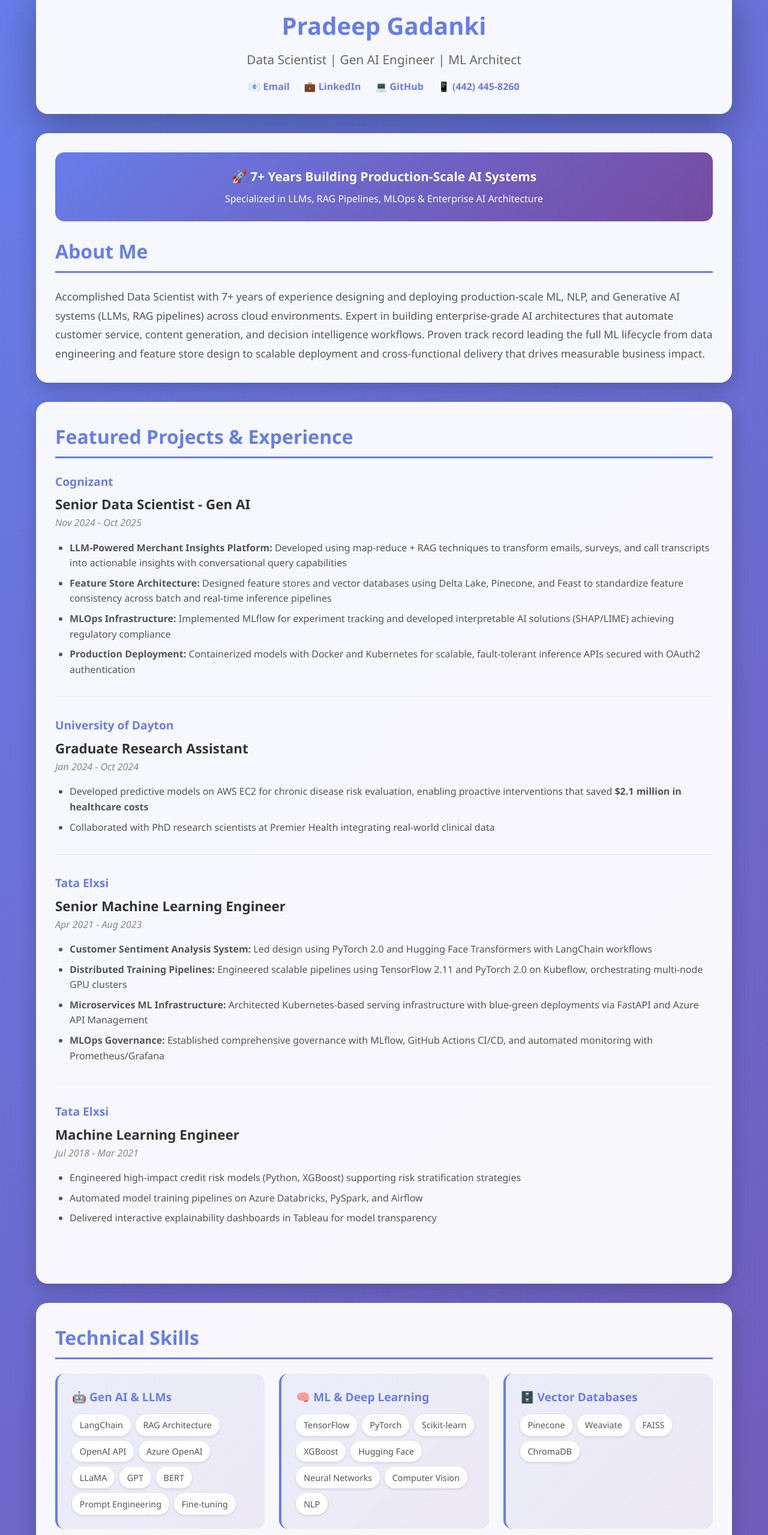
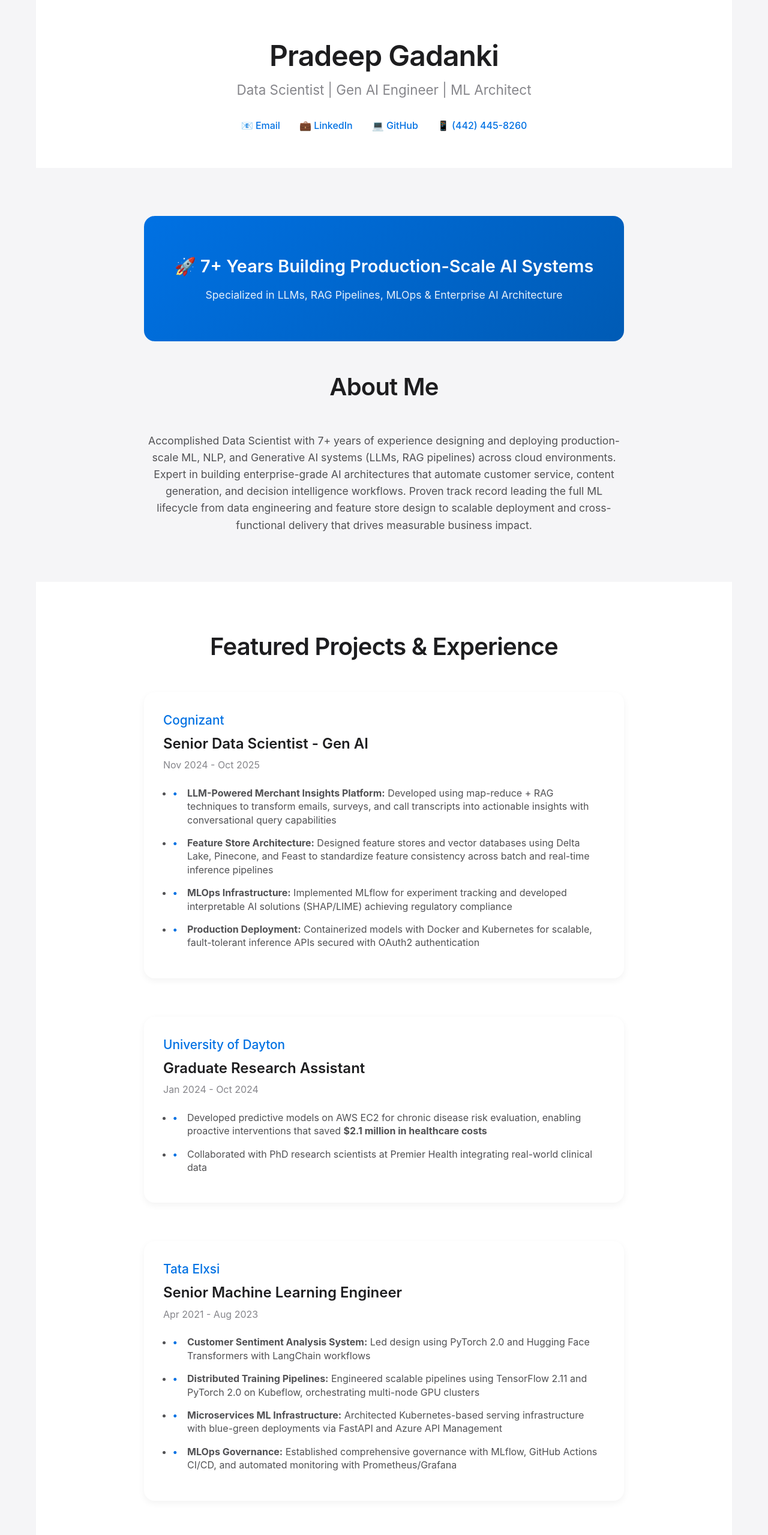
Before and after one commit to PradeepGadanki/.io, a plain HTML site: page index.html in a window 1280 px wide. Shown: the part 41-2600 px from the top of the page at 60% size. Drawn offline with Linux system fonts and the light colour scheme.

Commit message:
Refactor CSS styles for layout and design improvements
Updated styles for improved layout and readability, including changes to font family, colors, padding, and hover effects. Enhanced sections for better visual appeal and user experience.

```diff
--- a/index.html
+++ b/index.html
@@ -10,208 +10,236 @@
             padding: 0;
             box-sizing: border-box;
         }
-
         body {
-            font-family: 'Segoe UI', Tahoma, Geneva, Verdana, sans-serif;
-            line-height: 1.6;
-            color: #333;
-            background: linear-gradient(135deg, #667eea 0%, #764ba2 100%);
+            font-family: -apple-system, BlinkMacSystemFont, 'Segoe UI', Roboto, Helvetica, Arial, sans-serif;
+            line-height: 1.4;
+            color: #1d1d1f;
+            background-color: #f5f5f7;
+            overflow-x: hidden;
         }
-
         .container {
             max-width: 1200px;
             margin: 0 auto;
-            padding: 20px;
+            padding: 0 20px;
         }
-
         header {
-            background: rgba(255, 255, 255, 0.95);
-            backdrop-filter: blur(10px);
-            padding: 2rem;
-            border-radius: 20px;
+            text-align: center;
+            padding: 100px 0 60px;
+            background-color: #fff;
+        }
+        h1 {
+            font-size: 3rem;
+            font-weight: 600;
+            letter-spacing: -0.02em;
+            margin-bottom: 0.5rem;
+            color: #1d1d1f;
+        }
+        .subtitle {
+            font-size: 1.4rem;
+            color: #86868b;
             margin-bottom: 2rem;
-            box-shadow: 0 20px 60px rgba(0, 0, 0, 0.3);
-            text-align: center;
+            font-weight: 400;
         }
-
-        h1 {
-            color: #667eea;
-            font-size: 2.5rem;
-            margin-bottom: 0.5rem;
-        }
-
-        .subtitle {
-            color: #666;
-            font-size: 1.3rem;
-            margin-bottom: 1rem;
-        }
-
         .contact-links {
             display: flex;
             justify-content: center;
-            gap: 1.5rem;
-            margin-top: 1rem;
+            gap: 2rem;
+            margin-top: 2rem;
             flex-wrap: wrap;
         }
-
         .contact-links a {
-            color: #667eea;
+            color: #0071e3;
             text-decoration: none;
+            font-weight: 500;
+            font-size: 1rem;
+            transition: color 0.2s ease;
+        }
+        .contact-links a:hover {
+            color: #005bb5;
+        }
+        section {
+            padding: 80px 0;
+            background-color: #fff;
+        }
+        section:nth-child(even) {
+            background-color: #f5f5f7;
+        }
+        h2 {
+            font-size: 2.5rem;
             font-weight: 600;
-            transition: color 0.3s;
+            text-align: center;
+            margin-bottom: 3rem;
+            letter-spacing: -0.02em;
+            color: #1d1d1f;
         }
-
-        .contact-links a:hover {
-            color: #764ba2;
-        }
-
-        section {
-            background: rgba(255, 255, 255, 0.95);
-            backdrop-filter: blur(10px);
-            margin-bottom: 2rem;
-            padding: 2rem;
-            border-radius: 20px;
-            box-shadow: 0 10px 30px rgba(0, 0, 0, 0.2);
-        }
-
-        h2 {
-            color: #667eea;
-            margin-bottom: 1.5rem;
-            font-size: 2rem;
-            border-bottom: 3px solid #667eea;
-            padding-bottom: 0.5rem;
-        }
-
         .summary {
             font-size: 1.1rem;
-            line-height: 1.8;
-            color: #555;
+            line-height: 1.6;
+            color: #515154;
+            max-width: 800px;
+            margin: 0 auto;
+            text-align: center;
         }
-
+        .highlight {
+            background: linear-gradient(135deg, #0071e3 0%, #005bb5 100%);
+            color: #fff;
+            padding: 4rem 2rem;
+            border-radius: 18px;
+            margin: 0 auto 3rem;
+            max-width: 800px;
+            text-align: center;
+        }
+        .highlight h3 {
+            font-size: 1.8rem;
+            margin-bottom: 1rem;
+            font-weight: 600;
+        }
+        .highlight p {
+            font-size: 1.1rem;
+            opacity: 0.9;
+        }
         .experience-item, .education-item {
-            margin-bottom: 2rem;
-            padding-bottom: 1.5rem;
-            border-bottom: 1px solid #eee;
+            max-width: 800px;
+            margin: 0 auto 4rem;
+            padding: 2rem;
+            background: #fff;
+            border-radius: 18px;
+            box-shadow: 0 4px 12px rgba(0, 0, 0, 0.05);
+            transition: transform 0.2s ease, box-shadow 0.2s ease;
         }
-
+        .experience-item:hover, .education-item:hover {
+            transform: translateY(-2px);
+            box-shadow: 0 8px 25px rgba(0, 0, 0, 0.1);
+        }
         .experience-item:last-child, .education-item:last-child {
-            border-bottom: none;
+            margin-bottom: 0;
         }
-
         .job-title {
-            font-size: 1.4rem;
-            color: #333;
-            font-weight: 700;
+            font-size: 1.5rem;
+            color: #1d1d1f;
+            font-weight: 600;
+            margin-bottom: 0.5rem;
         }
-
         .company {
-            color: #667eea;
-            font-size: 1.2rem;
-            font-weight: 600;
-            margin-bottom: 0.3rem;
+            color: #0071e3;
+            font-size: 1.3rem;
+            font-weight: 500;
+            margin-bottom: 0.5rem;
         }
-
         .duration {
-            color: #888;
-            font-style: italic;
+            color: #86868b;
+            font-size: 1rem;
+            margin-bottom: 1.5rem;
+            font-weight: 400;
+        }
+        .experience-item ul, .education-item ul {
+            margin-left: 1rem;
+            margin-top: 1rem;
+        }
+        .experience-item li, .education-item li {
             margin-bottom: 1rem;
+            color: #515154;
+            font-size: 1rem;
+            position: relative;
+            padding-left: 1.5rem;
         }
-
-        .experience-item ul, .education-item ul {
-            margin-left: 1.5rem;
-            margin-top: 0.5rem;
+        .experience-item li::before, .education-item li::before {
+            content: "•";
+            position: absolute;
+            left: 0;
+            color: #0071e3;
+            font-weight: bold;
         }
-
-        .experience-item li {
-            margin-bottom: 0.5rem;
-            color: #555;
-        }
-
         .skills-grid {
             display: grid;
-            grid-template-columns: repeat(auto-fit, minmax(300px, 1fr));
-            gap: 1.5rem;
+            grid-template-columns: repeat(auto-fit, minmax(250px, 1fr));
+            gap: 2rem;
+            max-width: 1000px;
+            margin: 0 auto;
         }
-
         .skill-category {
-            background: linear-gradient(135deg, #667eea15, #764ba215);
-            padding: 1.5rem;
-            border-radius: 15px;
-            border-left: 4px solid #667eea;
+            background: #fff;
+            padding: 2rem;
+            border-radius: 18px;
+            box-shadow: 0 4px 12px rgba(0, 0, 0, 0.05);
+            text-align: center;
+            transition: transform 0.2s ease;
         }
-
+        .skill-category:hover {
+            transform: translateY(-2px);
+        }
         .skill-category h3 {
-            color: #667eea;
-            margin-bottom: 0.8rem;
-            font-size: 1.2rem;
+            color: #1d1d1f;
+            margin-bottom: 1.5rem;
+            font-size: 1.3rem;
+            font-weight: 600;
         }
-
         .skill-tags {
             display: flex;
             flex-wrap: wrap;
-            gap: 0.5rem;
+            justify-content: center;
+            gap: 0.75rem;
         }
-
         .skill-tag {
-            background: white;
-            padding: 0.4rem 0.8rem;
+            background: #f5f5f7;
+            padding: 0.5rem 1rem;
             border-radius: 20px;
             font-size: 0.9rem;
-            color: #555;
-            box-shadow: 0 2px 5px rgba(0, 0, 0, 0.1);
+            color: #515154;
+            font-weight: 500;
         }
-
-        .highlight {
-            background: linear-gradient(135deg, #667eea, #764ba2);
-            color: white;
-            padding: 1.5rem;
-            border-radius: 15px;
-            margin-bottom: 1.5rem;
+        .cta-section {
             text-align: center;
+            padding: 80px 0;
+            background: linear-gradient(135deg, #0071e3 0%, #005bb5 100%);
+            color: #fff;
         }
-
-        .highlight h3 {
-            font-size: 1.3rem;
-            margin-bottom: 0.5rem;
+        .cta-section h2 {
+            color: #fff;
+            margin-bottom: 1rem;
         }
-
+        .cta-section p {
+            font-size: 1.1rem;
+            margin-bottom: 2rem;
+            opacity: 0.9;
+        }
         .cta-button {
             display: inline-block;
-            background: linear-gradient(135deg, #667eea, #764ba2);
-            color: white;
-            padding: 1rem 2rem;
-            border-radius: 50px;
+            background: #fff;
+            color: #0071e3;
+            padding: 1rem 2.5rem;
+            border-radius: 28px;
             text-decoration: none;
             font-weight: 600;
-            margin-top: 1rem;
-            transition: transform 0.3s, box-shadow 0.3s;
+            font-size: 1.1rem;
+            transition: background-color 0.2s ease, color 0.2s ease;
         }
-
         .cta-button:hover {
-            transform: translateY(-3px);
-            box-shadow: 0 10px 25px rgba(102, 126, 234, 0.4);
+            background: #f5f5f7;
         }
-
         footer {
+            background: #f5f5f7;
+            padding: 40px 0;
             text-align: center;
-            padding: 2rem;
-            color: white;
-            background: rgba(255, 255, 255, 0.1);
-            backdrop-filter: blur(10px);
-            border-radius: 20px;
+            color: #86868b;
+            font-size: 0.9rem;
         }
-
         @media (max-width: 768px) {
             h1 {
+                font-size: 2.5rem;
+            }
+            h2 {
                 font-size: 2rem;
             }
-
-            .subtitle {
-                font-size: 1.1rem;
+            .contact-links {
+                gap: 1rem;
             }
-
             .skills-grid {
                 grid-template-columns: 1fr;
+            }
+            .experience-item, .education-item {
+                margin: 0 0 2rem;
+                padding: 1.5rem;
             }
         }
     </style>
@@ -228,7 +256,6 @@
                 <a href="tel:+14424458260">📱 (442) 445-8260</a>
             </div>
         </header>
-
         <section>
             <div class="highlight">
                 <h3>🚀 7+ Years Building Production-Scale AI Systems</h3>
@@ -240,7 +267,6 @@
                 Accomplished Data Scientist with 7+ years of experience designing and deploying production-scale ML, NLP, and Generative AI systems (LLMs, RAG pipelines) across cloud environments. Expert in building enterprise-grade AI architectures that automate customer service, content generation, and decision intelligence workflows. Proven track record leading the full ML lifecycle from data engineering and feature store design to scalable deployment and cross-functional delivery that drives measurable business impact.
             </p>
         </section>
-
         <section>
             <h2>Featured Projects & Experience</h2>
 
@@ -255,7 +281,6 @@
                     <li><strong>Production Deployment:</strong> Containerized models with Docker and Kubernetes for scalable, fault-tolerant inference APIs secured with OAuth2 authentication</li>
                 </ul>
             </div>
-
             <div class="experience-item">
                 <div class="company">University of Dayton</div>
                 <div class="job-title">Graduate Research Assistant</div>
@@ -265,7 +290,6 @@
                     <li>Collaborated with PhD research scientists at Premier Health integrating real-world clinical data</li>
                 </ul>
             </div>
-
             <div class="experience-item">
                 <div class="company">Tata Elxsi</div>
                 <div class="job-title">Senior Machine Learning Engineer</div>
@@ -277,7 +301,6 @@
                     <li><strong>MLOps Governance:</strong> Established comprehensive governance with MLflow, GitHub Actions CI/CD, and automated monitoring with Prometheus/Grafana</li>
                 </ul>
             </div>
-
             <div class="experience-item">
                 <div class="company">Tata Elxsi</div>
                 <div class="job-title">Machine Learning Engineer</div>
@@ -289,7 +312,6 @@
                 </ul>
             </div>
         </section>
-
         <section>
             <h2>Technical Skills</h2>
             <div class="skills-grid">
@@ -307,7 +329,6 @@
                         <span class="skill-tag">Fine-tuning</span>
                     </div>
                 </div>
-
                 <div class="skill-category">
                     <h3>🧠 ML & Deep Learning</h3>
                     <div class="skill-tags">
@@ -321,7 +342,6 @@
                         <span class="skill-tag">NLP</span>
                     </div>
                 </div>
-
                 <div class="skill-category">
                     <h3>🗄️ Vector Databases</h3>
                     <div class="skill-tags">
@@ -331,7 +351,6 @@
                         <span class="skill-tag">ChromaDB</span>
                     </div>
                 </div>
-
                 <div class="skill-category">
                     <h3>☁️ Cloud & Infrastructure</h3>
                     <div class="skill-tags">
@@ -344,7 +363,6 @@
                         <span class="skill-tag">Snowflake</span>
                     </div>
                 </div>
-
                 <div class="skill-category">
                     <h3>⚙️ MLOps & Deployment</h3>
                     <div class="skill-tags">
@@ -358,7 +376,6 @@
                         <span class="skill-tag">Grafana</span>
                     </div>
                 </div>
-
                 <div class="skill-category">
                     <h3>🔧 Data Engineering</h3>
                     <div class="skill-tags">
@@ -371,7 +388,6 @@
                         <span class="skill-tag">ETL/ELT</span>
                     </div>
                 </div>
-
                 <div class="skill-category">
                     <h3>💻 Programming</h3>
                     <div class="skill-tags">
@@ -382,7 +398,6 @@
                         <span class="skill-tag">C++</span>
                     </div>
                 </div>
-
                 <div class="skill-category">
                     <h3>🔍 Model Interpretability</h3>
                     <div class="skill-tags">
@@ -393,30 +408,26 @@
                 </div>
             </div>
         </section>
-
         <section>
             <h2>Education</h2>
             <div class="education-item">
                 <div class="company">University of Dayton</div>
                 <div class="job-title">Master of Science, Computer Science</div>
                 <div class="duration">Aug 2023 - May 2025</div>
-                <p>Coursework: Advanced Computer Vision, Mobile Pervasive Computing, Generative and Agentic AI Systems</p>
+                <p style="color: #515154; margin-top: 1rem;">Coursework: Advanced Computer Vision, Mobile Pervasive Computing, Generative and Agentic AI Systems</p>
             </div>
-
             <div class="education-item">
                 <div class="company">SRM Institute of Science and Technology</div>
                 <div class="job-title">Master of Science, Robotics</div>
                 <div class="duration">Aug 2020 - Jun 2022</div>
-                <p>Coursework: Computer Vision, NLP, AI, Robot Operating System (ROS)</p>
+                <p style="color: #515154; margin-top: 1rem;">Coursework: Computer Vision, NLP, AI, Robot Operating System (ROS)</p>
             </div>
-
             <div class="education-item">
                 <div class="company">Jawaharlal Nehru Technological University</div>
                 <div class="job-title">Bachelor of Technology, Electronics and Communications Engineering</div>
                 <div class="duration">Aug 2014 - May 2018</div>
             </div>
         </section>
-
         <section>
             <h2>Recognition</h2>
             <div class="highlight">
@@ -424,13 +435,13 @@
                 <p>Recognized as top contributor at Tata Elxsi for pioneering AI/ML models, earning full sponsorship for MS in Robotics at SRM Institute</p>
             </div>
         </section>
-
-        <section style="text-align: center;">
-            <h2>Let's Connect</h2>
-            <p style="margin-bottom: 1.5rem; font-size: 1.1rem;">I'm open to new opportunities in Data Science, Gen AI, and Machine Learning Engineering roles.</p>
-            <a href="mailto:gadankipradeepreddy2345@gmail.com" class="cta-button">Get In Touch</a>
+        <section class="cta-section">
+            <div class="container">
+                <h2>Let's Connect</h2>
+                <p>I'm open to new opportunities in Data Science, Gen AI, and Machine Learning Engineering roles.</p>
+                <a href="mailto:gadankipradeepreddy2345@gmail.com" class="cta-button">Get In Touch</a>
+            </div>
         </section>
-
         <footer>
             <p>&copy; 2025 Pradeep Gadanki | All Rights Reserved</p>
             <p style="margin-top: 0.5rem;">Built with passion for AI and Innovation</p>
```
